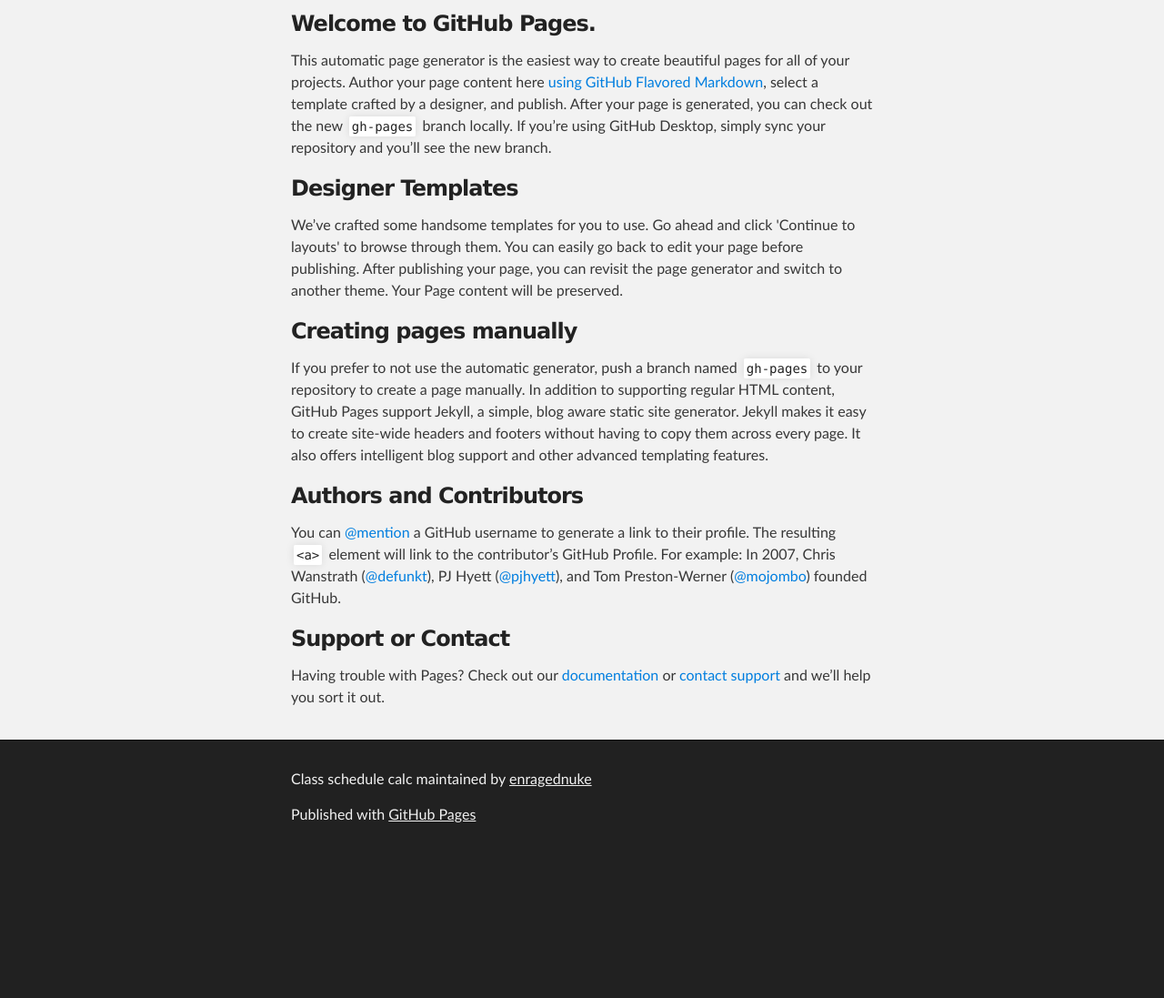
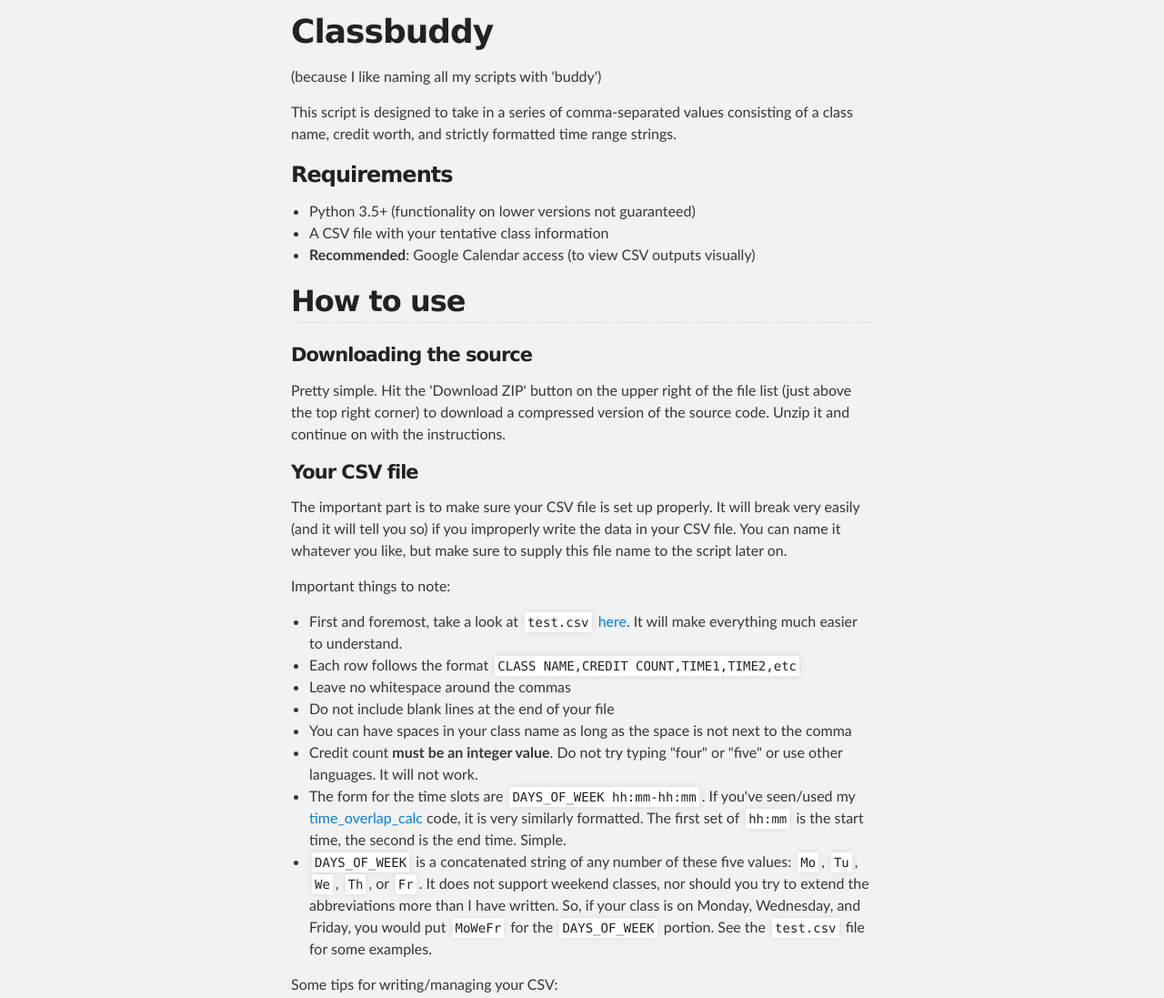
Before and after one commit to ennukee/class_schedule_calc, a plain HTML site: page index.html in a window 1280 px wide. Shown: the part 324-1421 px from the top of the page at 91% size. Before the commit the page ends 1266 px from the top, so only its background shows below. Drawn offline with Linux system fonts and the light colour scheme.

```diff
--- a/index.html
+++ b/index.html
@@ -31,30 +31,77 @@
     <!-- MAIN CONTENT -->
     <div id="main_content_wrap" class="outer">
       <section id="main_content" class="inner">
-        <h3>
-<a id="welcome-to-github-pages" class="anchor" href="#welcome-to-github-pages" aria-hidden="true"><span aria-hidden="true" class="octicon octicon-link"></span></a>Welcome to GitHub Pages.</h3>
+        <h1>
+<a id="classbuddy" class="anchor" href="#classbuddy" aria-hidden="true"><span aria-hidden="true" class="octicon octicon-link"></span></a>Classbuddy</h1>
 
-<p>This automatic page generator is the easiest way to create beautiful pages for all of your projects. Author your page content here <a href="https://guides.github.com/features/mastering-markdown/">using GitHub Flavored Markdown</a>, select a template crafted by a designer, and publish. After your page is generated, you can check out the new <code>gh-pages</code> branch locally. If you’re using GitHub Desktop, simply sync your repository and you’ll see the new branch.</p>
+<p>(because I like naming all my scripts with 'buddy')</p>
+
+<p>This script is designed to take in a series of comma-separated values consisting of a class name, credit worth, and strictly formatted time range strings.</p>
 
 <h3>
-<a id="designer-templates" class="anchor" href="#designer-templates" aria-hidden="true"><span aria-hidden="true" class="octicon octicon-link"></span></a>Designer Templates</h3>
+<a id="requirements" class="anchor" href="#requirements" aria-hidden="true"><span aria-hidden="true" class="octicon octicon-link"></span></a>Requirements</h3>
 
-<p>We’ve crafted some handsome templates for you to use. Go ahead and click 'Continue to layouts' to browse through them. You can easily go back to edit your page before publishing. After publishing your page, you can revisit the page generator and switch to another theme. Your Page content will be preserved.</p>
+<ul>
+<li>Python 3.5+ (functionality on lower versions not guaranteed)</li>
+<li>A CSV file with your tentative class information</li>
+<li>
+<strong>Recommended</strong>: Google Calendar access (to view CSV outputs visually)</li>
+</ul>
 
-<h3>
-<a id="creating-pages-manually" class="anchor" href="#creating-pages-manually" aria-hidden="true"><span aria-hidden="true" class="octicon octicon-link"></span></a>Creating pages manually</h3>
+<h2>
+<a id="how-to-use" class="anchor" href="#how-to-use" aria-hidden="true"><span aria-hidden="true" class="octicon octicon-link"></span></a>How to use</h2>
 
-<p>If you prefer to not use the automatic generator, push a branch named <code>gh-pages</code> to your repository to create a page manually. In addition to supporting regular HTML content, GitHub Pages support Jekyll, a simple, blog aware static site generator. Jekyll makes it easy to create site-wide headers and footers without having to copy them across every page. It also offers intelligent blog support and other advanced templating features.</p>
+<h4>
+<a id="downloading-the-source" class="anchor" href="#downloading-the-source" aria-hidden="true"><span aria-hidden="true" class="octicon octicon-link"></span></a>Downloading the source</h4>
 
-<h3>
-<a id="authors-and-contributors" class="anchor" href="#authors-and-contributors" aria-hidden="true"><span aria-hidden="true" class="octicon octicon-link"></span></a>Authors and Contributors</h3>
+<p>Pretty simple. Hit the 'Download ZIP' button on the upper right of the file list (just above the top right corner) to download a compressed version of the source code. Unzip it and continue on with the instructions.</p>
 
-<p>You can <a href="https://help.github.com/articles/basic-writing-and-formatting-syntax/#mentioning-users-and-teams" class="user-mention">@mention</a> a GitHub username to generate a link to their profile. The resulting <code>&lt;a&gt;</code> element will link to the contributor’s GitHub Profile. For example: In 2007, Chris Wanstrath (<a href="https://github.com/defunkt" class="user-mention">@defunkt</a>), PJ Hyett (<a href="https://github.com/pjhyett" class="user-mention">@pjhyett</a>), and Tom Preston-Werner (<a href="https://github.com/mojombo" class="user-mention">@mojombo</a>) founded GitHub.</p>
+<h4>
+<a id="your-csv-file" class="anchor" href="#your-csv-file" aria-hidden="true"><span aria-hidden="true" class="octicon octicon-link"></span></a>Your CSV file</h4>
 
-<h3>
-<a id="support-or-contact" class="anchor" href="#support-or-contact" aria-hidden="true"><span aria-hidden="true" class="octicon octicon-link"></span></a>Support or Contact</h3>
+<p>The important part is to make sure your CSV file is set up properly. It will break very easily (and it will tell you so) if you improperly write the data in your CSV file. You can name it whatever you like, but make sure to supply this file name to the script later on.</p>
 
-<p>Having trouble with Pages? Check out our <a href="https://help.github.com/pages">documentation</a> or <a href="https://github.com/contact">contact support</a> and we’ll help you sort it out.</p>
+<p>Important things to note:</p>
+
+<ul>
+<li>First and foremost, take a look at <code>test.csv</code> <a href="https://github.com/enragednuke/class_schedule_calc/blob/master/test.csv">here</a>. It will make everything much easier to understand.</li>
+<li>Each row follows the format <code>CLASS NAME,CREDIT COUNT,TIME1,TIME2,etc</code>
+</li>
+<li>Leave no whitespace around the commas</li>
+<li>Do not include blank lines at the end of your file</li>
+<li>You can have spaces in your class name as long as the space is not next to the comma</li>
+<li>Credit count <strong>must be an integer value</strong>. Do not try typing "four" or "five" or use other languages. It will not work.</li>
+<li>The form for the time slots are <code>DAYS_OF_WEEK hh:mm-hh:mm</code>. If you've seen/used my <a href="https://github.com/enragednuke/time_overlap_calc">time_overlap_calc</a> code, it is very similarly formatted. The first set of <code>hh:mm</code> is the start time, the second is the end time. Simple.</li>
+<li>
+<code>DAYS_OF_WEEK</code> is a concatenated string of any number of these five values: <code>Mo</code>, <code>Tu</code>, <code>We</code>, <code>Th</code>, or <code>Fr</code>. It does not support weekend classes, nor should you try to extend the abbreviations more than I have written. So, if your class is on Monday, Wednesday, and Friday, you would put <code>MoWeFr</code> for the <code>DAYS_OF_WEEK</code> portion. See the <code>test.csv</code> file for some examples.</li>
+</ul>
+
+<p>Some tips for writing/managing your CSV:</p>
+
+<ul>
+<li>You can write out every class you MAY possible take and then filter out specific ones as you re-run the script multiple times. This can be done by adding a <code>!INC</code> to any part of that row (note, make sure it hugs the commas like everything else, consider it like a column in a table). </li>
+<li>Make extra lines that start with <code>!INC</code> (but still have the class name) to hold timings you don't want to go to, but still want to hold on to incase it's necessary to make a viable schedule.</li>
+<li>See <code>test.csv</code> for examples of this in action</li>
+</ul>
+
+<h4>
+<a id="running-the-script" class="anchor" href="#running-the-script" aria-hidden="true"><span aria-hidden="true" class="octicon octicon-link"></span></a>Running the script</h4>
+
+<p>Like my other scripts, you just need to run the python file from the command line. You will need to supply it with the relative path to a CSV file. I have provided an example <code>test.csv</code> file in the repository. To use the program with that CSV, you would type this:</p>
+
+<pre><code>&gt; python class_schedule_finder.py test.csv
+</code></pre>
+
+<p>If you have both Python 2.* and Python 3.* installed, you may need to use the following command instead if you have not done an <code>alias python='python3'</code>:</p>
+
+<pre><code>&gt; python3 class_schedule_finder.py test.csv
+</code></pre>
+
+<p>It will display the results of parsing your CSV file and ask you if it looks okay. Scan it and make sure nothing got parsed incorrectly (by your or my error, if it's the latter please submit an issue!).</p>
+
+<p>It will then calculate all possible arrangements of your schedule. Be wary that if the classes are very loosely spread, you could end up with a <strong>lot</strong> of CSV files in your output. As the program suggests, try to remove the timings you dislike for certain classes to try and re-calculate more favorable scheduled.</p>
+
+<p>Once you've reduced it to 1-2 schedules, you should try importing them to <strong>Google Calendar</strong> or a <strong>spreadsheet software</strong> (Google Sheets, Excel, etc) to view them graphically. I personally recommend Google Calendar, as it provides the best visual of the options available.</p>
       </section>
     </div>
 
```
Also changed, not shown: params.json (+1 -1 lines).
